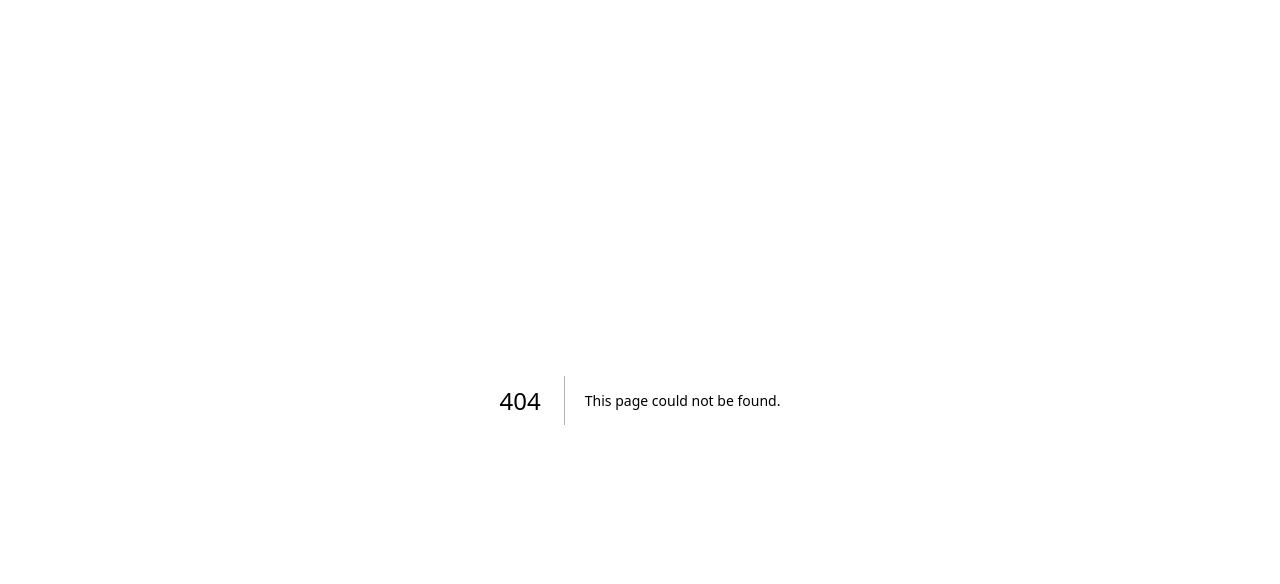
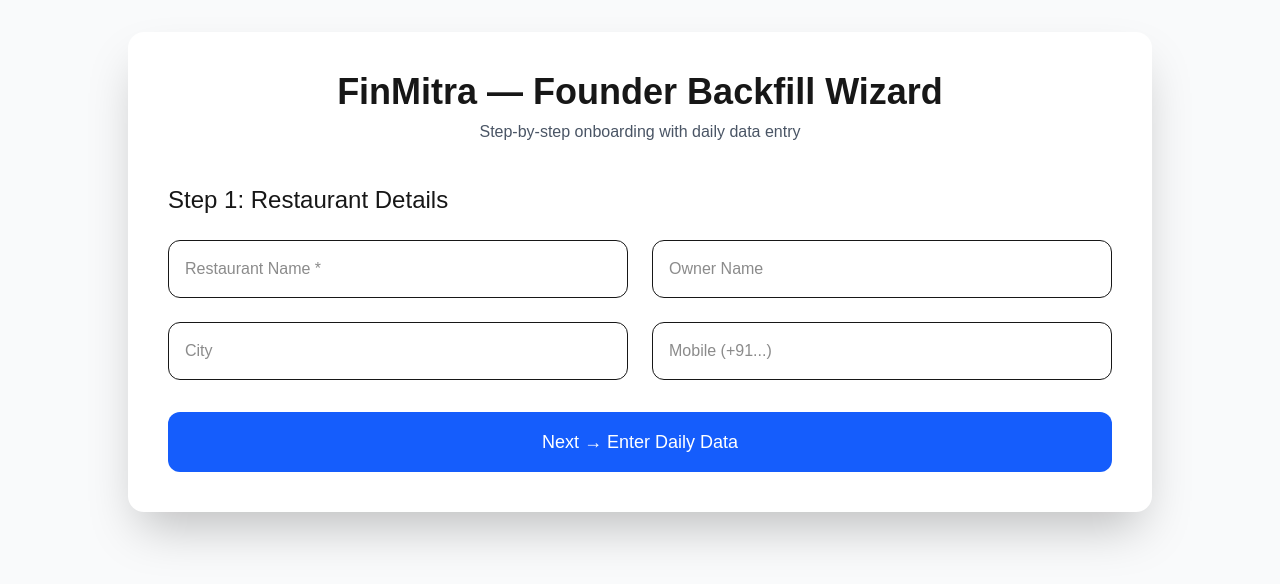
Before and after one commit to sutanukandar/finmitra-ai, a Next.js app: page /backfill in a window 1280 px wide. Before the commit this address had no page. Shown: the top 584 px of the page. Built offline with nearby package versions, Linux system fonts and the light colour scheme.

Commit message:
Daily backfill wizard

```diff
--- /dev/null
+++ b/app/backfill/page.tsx
@@ -0,0 +1,104 @@
+'use client';
+
+import { useState } from 'react';
+
+export default function BackfillWizard() {
+  const [step, setStep] = useState(1);
+  const [restaurant, setRestaurant] = useState({
+    name: '',
+    owner_name: '',
+    city: '',
+    mobile: ''
+  });
+
+  // Last 60 days daily data
+  const [dailyData, setDailyData] = useState<Record<string, any>>({});
+
+  const today = new Date();
+  const days = Array.from({ length: 60 }, (_, i) => {
+    const date = new Date(today);
+    date.setDate(date.getDate() - i);
+    return date.toISOString().split('T')[0];
+  });
+
+  const updateDailyData = (date: string, field: string, value: number) => {
+    setDailyData(prev => ({
+      ...prev,
+      [date]: {
+        ...prev[date],
+        [field]: value
+      }
+    }));
+  };
+
+  const handleActivate = async () => {
+    const payload = {
+      restaurant,
+      dailyData,
+      source: "manual_backfill"
+    };
+
+    alert(`✅ Backfill data prepared for ${restaurant.name}!\n\n${Object.keys(dailyData).length} days of data ready to save.\n\n(In next version this will call the backend API)`);
+    console.log("Backfill Payload:", payload);
+  };
+
+  return (
+    <div className="min-h-screen bg-gray-50 p-8">
+      <div className="max-w-5xl mx-auto bg-white rounded-2xl shadow-2xl p-10">
+        <h1 className="text-4xl font-bold text-center mb-2">FinMitra — Founder Backfill Wizard</h1>
+        <p className="text-center text-gray-600 mb-10">Step-by-step onboarding with daily data entry</p>
+
+        {step === 1 && (
+          <div>
+            <h2 className="text-2xl mb-6">Step 1: Restaurant Details</h2>
+            <div className="grid grid-cols-2 gap-6">
+              <input type="text" placeholder="Restaurant Name *" className="p-4 border rounded-xl"
+                onChange={(e) => setRestaurant({...restaurant, name: e.target.value})} />
+              <input type="text" placeholder="Owner Name" className="p-4 border rounded-xl"
+                onChange={(e) => setRestaurant({...restaurant, owner_name: e.target.value})} />
+              <input type="text" placeholder="City" className="p-4 border rounded-xl"
+                onChange={(e) => setRestaurant({...restaurant, city: e.target.value})} />
+              <input type="text" placeholder="Mobile (+91...)" className="p-4 border rounded-xl"
+                onChange={(e) => setRestaurant({...restaurant, mobile: e.target.value})} />
+            </div>
+            <button onClick={() => setStep(2)} className="mt-8 bg-blue-600 text-white px-12 py-4 rounded-xl text-lg w-full">
+              Next → Enter Daily Data
+            </button>
+          </div>
+        )}
+
+        {step === 2 && (
+          <div>
+            <h2 className="text-2xl mb-6">Step 2: Enter Daily Data (Last 60 Days)</h2>
+            <p className="text-red-600 mb-6">Fill whatever data you have. Leave blank for days with no data.</p>
+
+            <div className="max-h-[600px] overflow-auto border rounded-xl p-4 bg-gray-50">
+              {days.map(date => (
+                <div key={date} className="grid grid-cols-7 gap-3 mb-6 p-4 bg-white rounded-lg border">
+                  <div className="col-span-7 font-medium text-gray-700">{new Date(date).toLocaleDateString('en-IN', {weekday:'short', day:'numeric', month:'short'})}</div>
+
+                  <input type="number" placeholder="Swiggy" className="p-3 border rounded"
+                    onChange={(e) => updateDailyData(date, 'swiggy', Number(e.target.value))} />
+                  <input type="number" placeholder="PhonePe" className="p-3 border rounded"
+                    onChange={(e) => updateDailyData(date, 'phonepe', Number(e.target.value))} />
+                  <input type="number" placeholder="Hyperpure" className="p-3 border rounded"
+                    onChange={(e) => updateDailyData(date, 'hyperpure', Number(e.target.value))} />
+                  <input type="number" placeholder="BigBasket" className="p-3 border rounded"
+                    onChange={(e) => updateDailyData(date, 'bigbasket', Number(e.target.value))} />
+                  <input type="number" placeholder="Milk+Bread" className="p-3 border rounded"
+                    onChange={(e) => updateDailyData(date, 'milk', Number(e.target.value))} />
+                  <input type="number" placeholder="Fixed (Rent etc)" className="p-3 border rounded"
+                    onChange={(e) => updateDailyData(date, 'fixed', Number(e.target.value))} />
+                </div>
+              ))}
+            </div>
+
+            <button onClick={handleActivate} className="mt-8 bg-green-600 hover:bg-green-700 text-white px-12 py-5 rounded-2xl text-xl w-full font-semibold">
+              Activate Restaurant & Save All Daily Data
+            </button>
+          </div>
+        )}
+      </div>
+    </div>
+  );
+}
```
